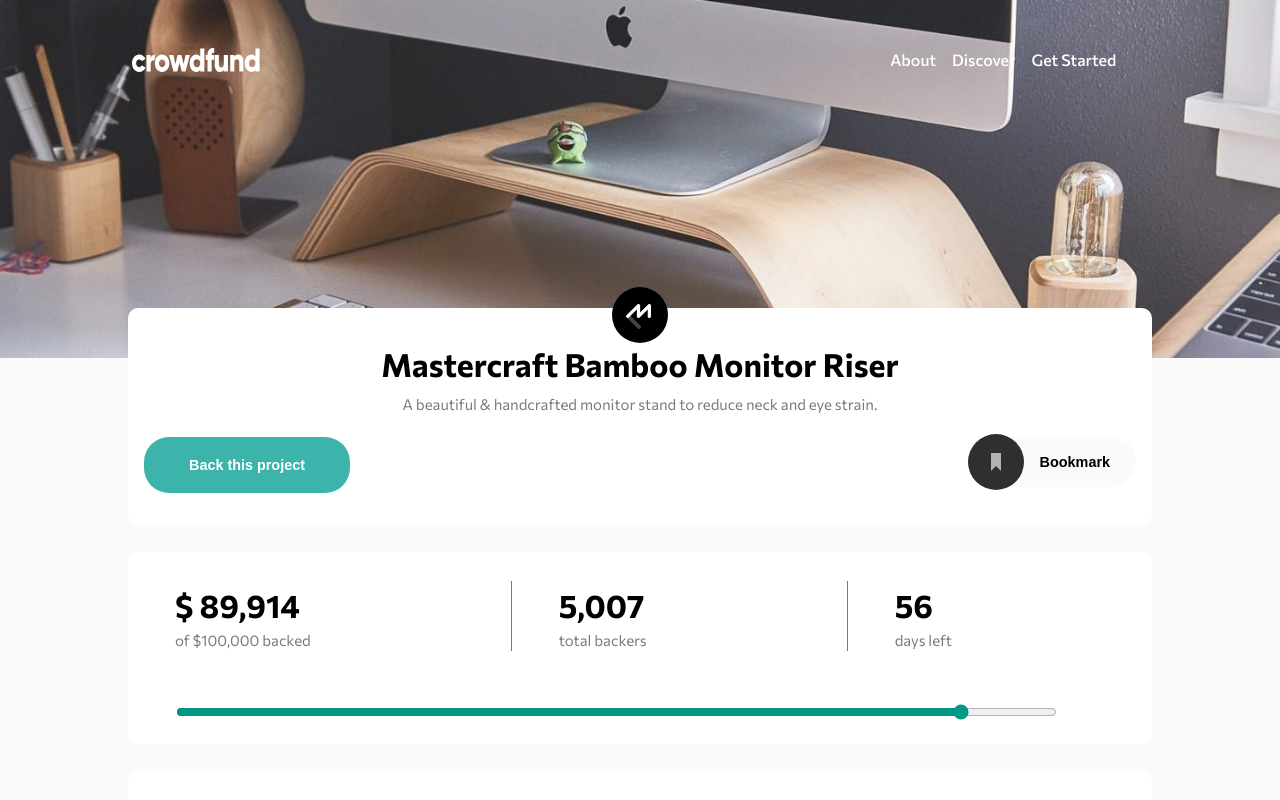
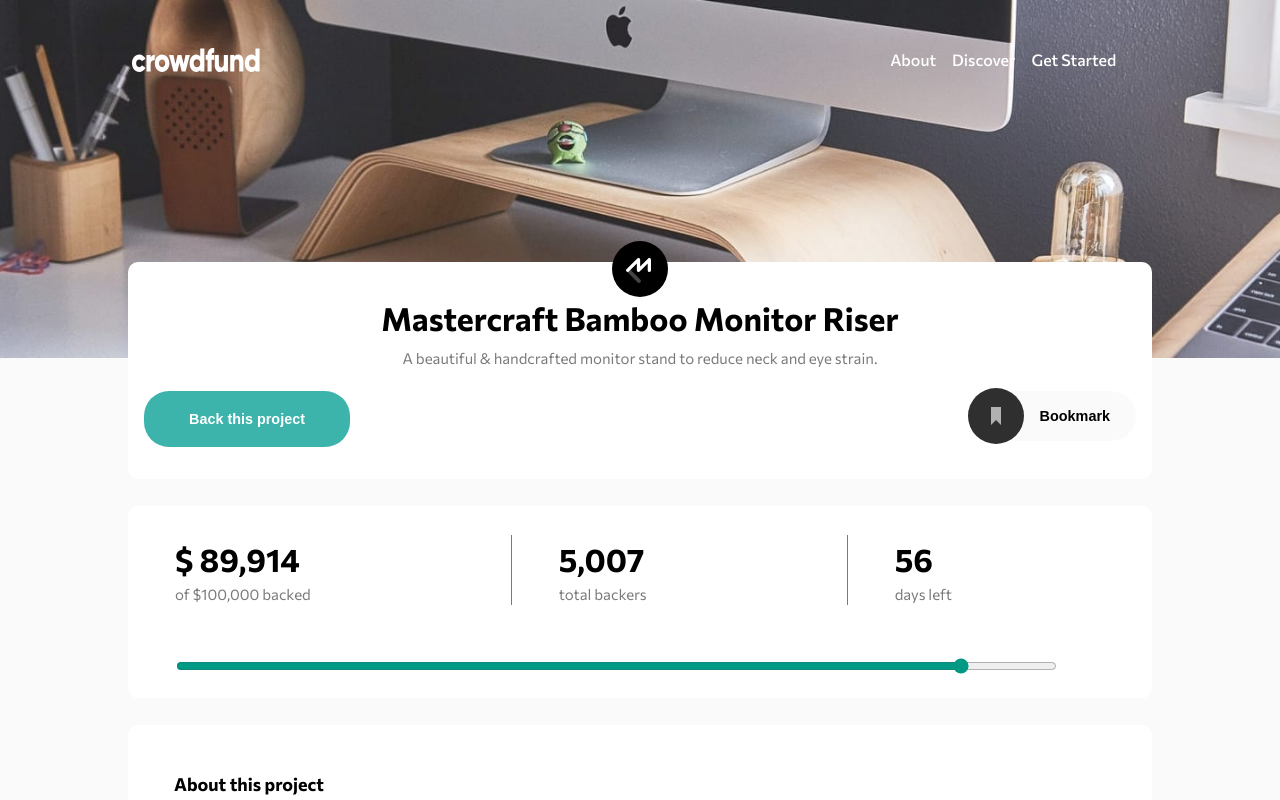
Before and after one commit to fikymar/Crowdfunding-app, a React (Create React App) app: page / in a window 1280 px wide. Shown: the top 800 px of the page. Built offline with nearby package versions, Linux system fonts and the light colour scheme.

Commit message:
main shift higher

```diff
--- a/src/scss/_main.scss
+++ b/src/scss/_main.scss
@@ -1,6 +1,6 @@
 .main_layout {
 	position: relative;
-	top: -50px;
+	top: -6rem;
 	width: 100vw;
 	min-height: 150vh;
 	display: grid;
--- a/src/scss/style.css
+++ b/src/scss/style.css
@@ -598,7 +598,7 @@
 
 .main_layout {
   position: relative;
-  top: -50px;
+  top: -6rem;
   width: 100vw;
   min-height: 150vh;
   display: -ms-grid;
```
